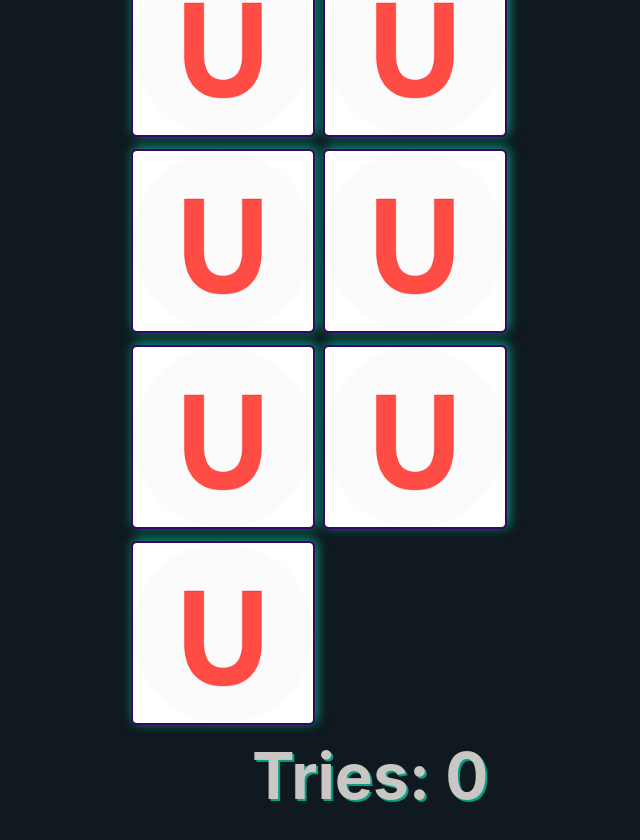
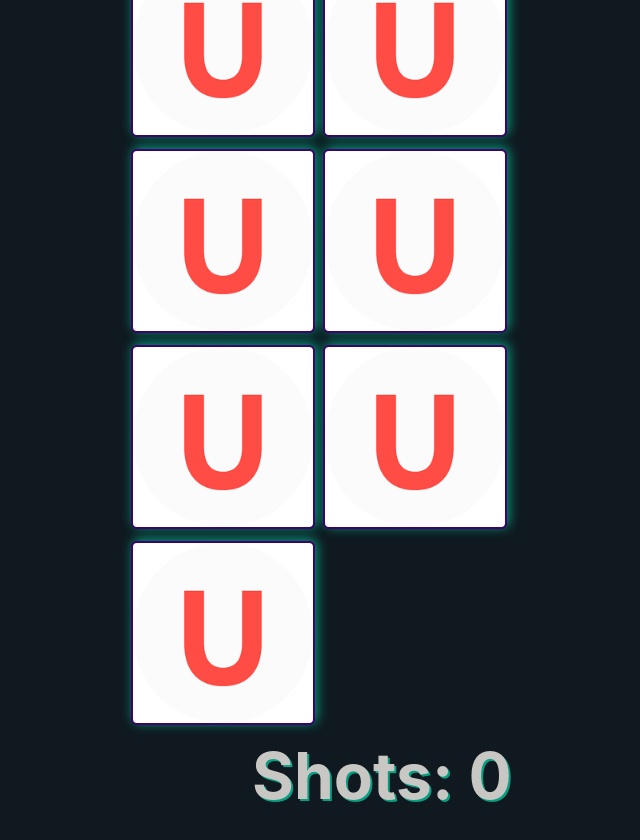
Before and after one commit to wiflysk8/React_Find_Treausure, a React (Create React App) app: page / in a window 1280 px wide. Shown: the part 391-1231 px from the top of the page, without its empty margins (307-947 px from the left). Built offline with nearby package versions, Linux system fonts and the light colour scheme.

Commit message:
change counter

```diff
--- a/src/App.jsx
+++ b/src/App.jsx
@@ -25,7 +25,7 @@ function App() {
             <Table images={images} index={index} winCoor={winCoor} setCounter={setCounter} counter={counter} />
           </div>
         ))}
-        <p className="c-counter">Tries: {counter}</p>
+        <p className="c-counter">Shots: {counter}</p>
       </div>
     </div>
   );
```
